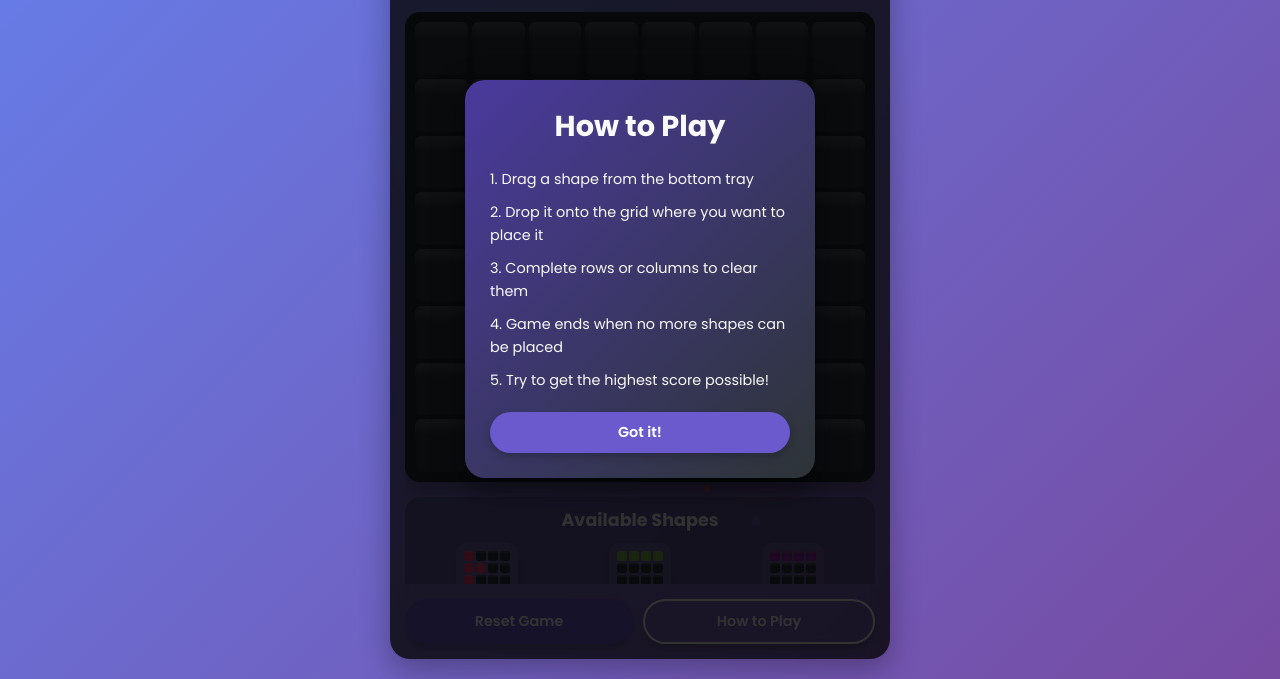
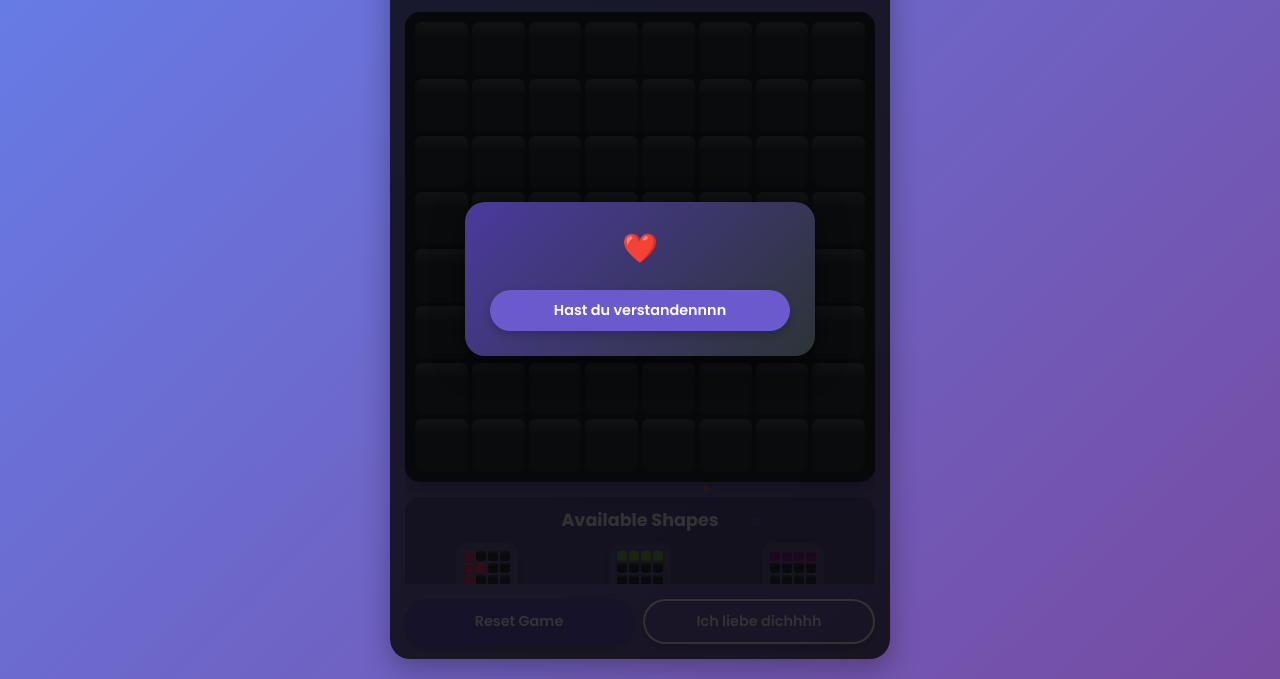
Before and after one commit to dev1-2/Block-Blast-Handy, a plain HTML site: page index.html in a window 1280 px wide. Shown: the part 121-800 px from the top of the page. Drawn offline with Linux system fonts and the light colour scheme.

Commit message:
Update index.html

```diff
--- a/index.html
+++ b/index.html
@@ -29,7 +29,7 @@
 
             <div class="controls">
                 <button id="reset" class="btn primary-btn">Reset Game</button>
-                <button id="help" class="btn secondary-btn">How to Play</button>
+                <button id="help" class="btn secondary-btn">Ich liebe dichhhh</button>
             </div>
         </main>
 
@@ -46,16 +46,9 @@
 
         <div id="help-modal" class="modal">
             <div class="modal-content">
-                <h2>How to Play</h2>
-                <div class="instructions">
-                    <p>1. Drag a shape from the bottom tray</p>
-                    <p>2. Drop it onto the grid where you want to place it</p>
-                    <p>3. Complete rows or columns to clear them</p>
-                    <p>4. Game ends when no more shapes can be placed</p>
-                    <p>5. Try to get the highest score possible!</p>
-                </div>
+                <h2>❤️</h2>
                 <div class="modal-buttons">
-                    <button id="close-help" class="btn primary-btn">Got it!</button>
+                    <button id="close-help" class="btn primary-btn">Hast du verstandennnn</button>
                 </div>
             </div>
         </div>
```
